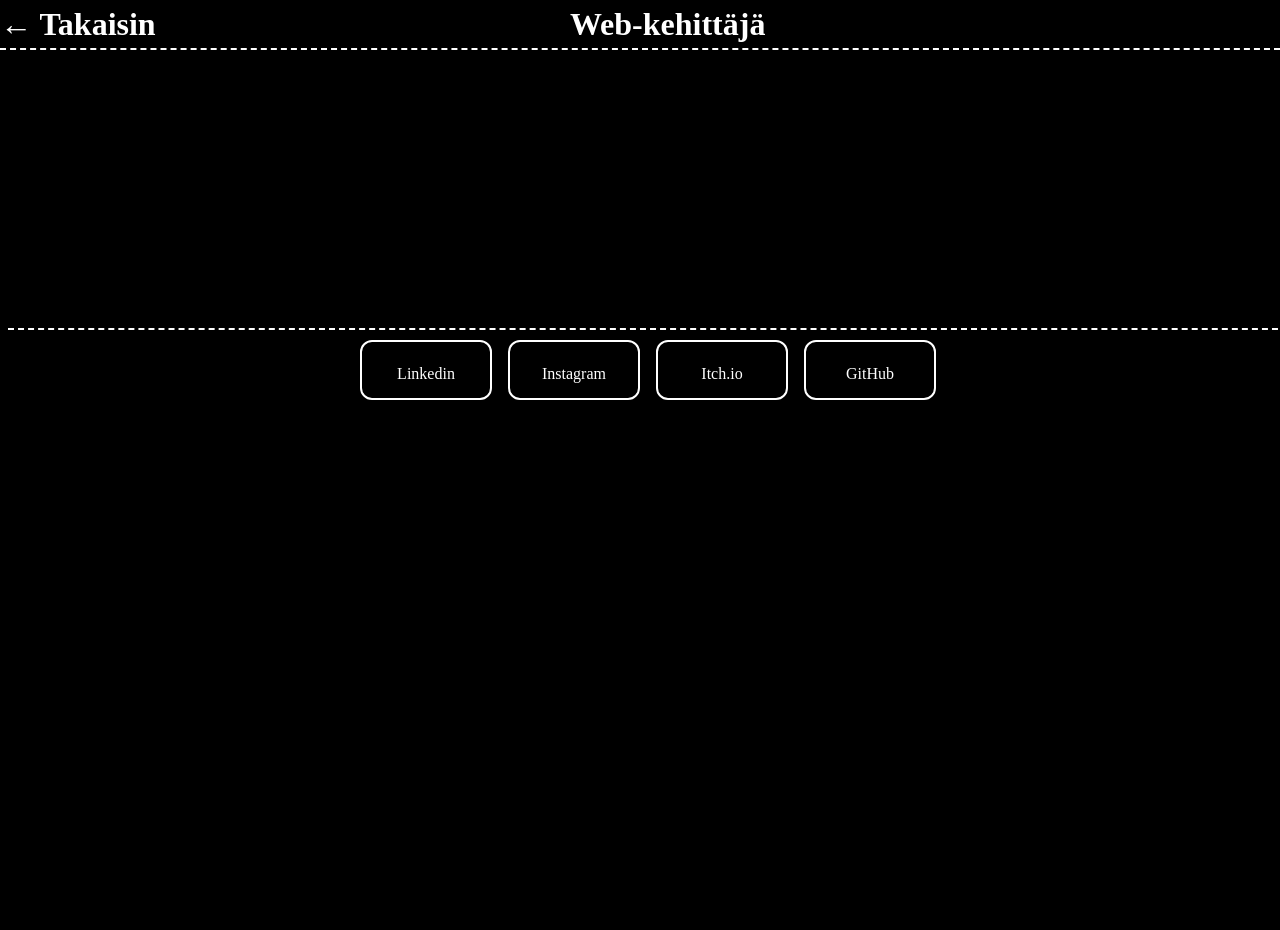
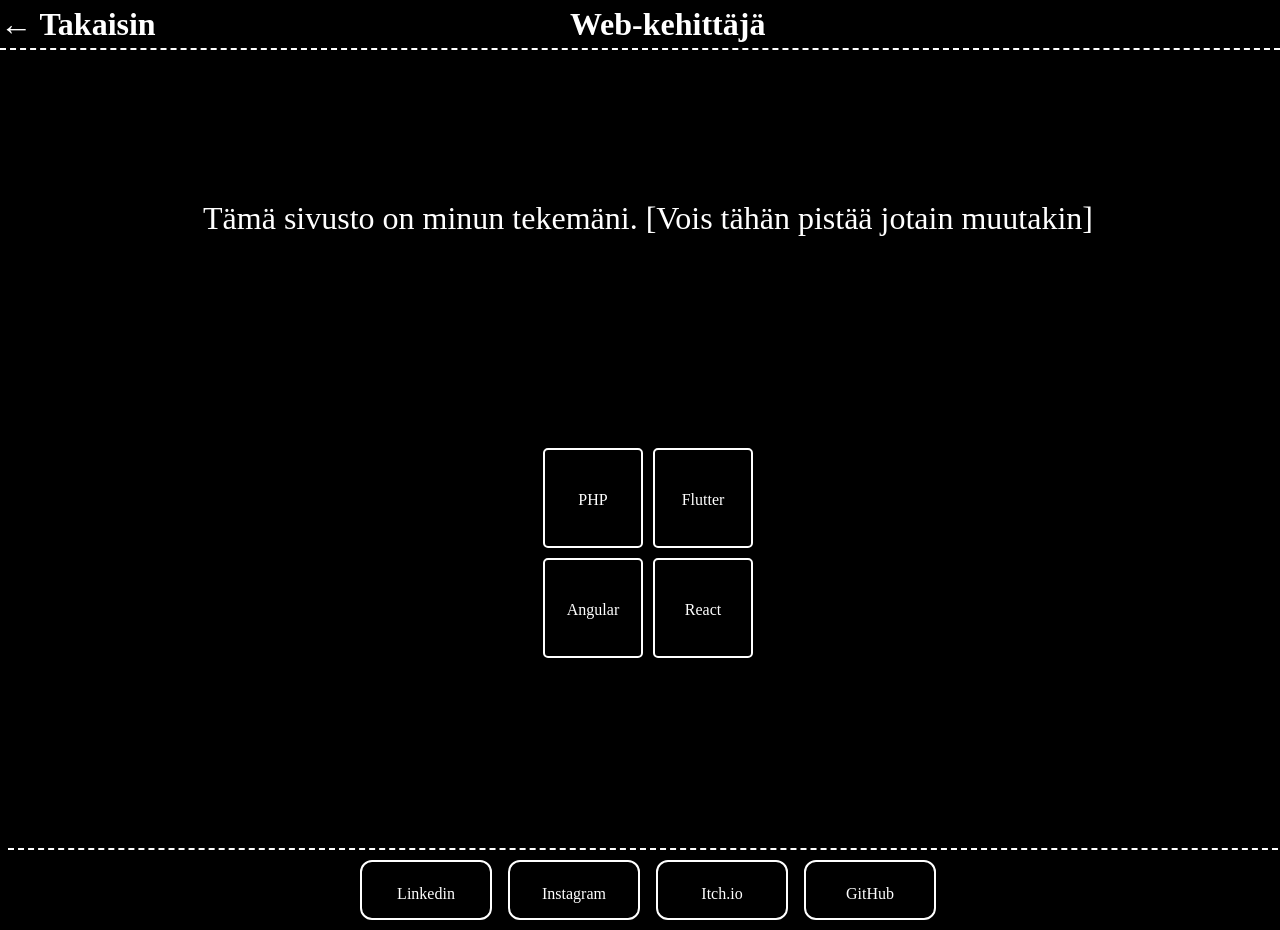
Before and after one commit to Ohra-aho/Ohra-aho.github.io, a PHP site: page /webdeveloper/index.html in a window 1280 px wide. Before the commit the page ends 400 px from the top, so only its background shows below. Run offline with PHP 8.4, Linux system fonts and the light colour scheme.

Commit message:
php test

```diff
--- a/webdeveloper/index.css
+++ b/webdeveloper/index.css
@@ -37,6 +37,42 @@ body #main #header h1 {
   display: inline;
   width: 80vw;
 }
+body #main #intro {
+  position: relative;
+  top: 20vh;
+  height: 30vh;
+  display: flex;
+  justify-content: center;
+}
+body #main #intro p {
+  color: white;
+  font-size: 2em;
+}
+body #main #sample_links {
+  position: relative;
+  top: 20vh;
+  height: 30vh;
+  margin-top: 5vh;
+  display: flex;
+  justify-content: center;
+}
+body #main #sample_links #grid {
+  display: grid;
+  grid-template-columns: 100px 100px;
+  grid-template-rows: 100px 100px;
+  gap: 10px;
+}
+body #main #sample_links #grid a {
+  color: white;
+  text-decoration: none;
+  border: 2px solid white;
+  border-radius: 5px;
+  text-align: center;
+  line-height: 100px;
+}
+body #main #sample_links #grid a:hover {
+  background-color: rgba(128, 128, 128, 0.5);
+}
 body #main #footer {
   width: 100vw;
   height: 10vh;
--- a/webdeveloper/index.html
+++ b/webdeveloper/index.html
@@ -16,8 +16,17 @@
 			<h1>Web-kehittäjä</h1>
 		</div>
 
-		<div>
+		<div id="intro">
+			<p>Tämä sivusto on minun tekemäni. [Vois tähän pistää jotain muutakin]</p>
+		</div>
 
+		<div id="sample_links">
+			<div id="grid">
+				<a href="test.php">PHP</a>
+				<a href="test.php">Flutter</a>
+				<a href="test.php">Angular</a>
+				<a href="test.php">React</a>
+			</div>
 		</div>
 
 		<div id="footer">
--- a/webdeveloper/index.scss
+++ b/webdeveloper/index.scss
@@ -10,6 +10,43 @@ body {
 			@include sub_page_header();
 		}
 
+		#intro {
+			@include top_displacement();
+			height: 30vh;
+			display: flex;
+			justify-content: center;
+			p {
+				color: white;
+				font-size: 2em;
+			}
+		}
+
+		#sample_links {
+			@include top_displacement();
+			height: 30vh;
+			margin-top: 5vh;
+			display: flex;
+			justify-content: center;
+			#grid {
+				display: grid;
+				grid-template-columns: 100px 100px;
+				grid-template-rows: 100px 100px;
+				gap: 10px;
+				a {
+					color: white;
+					text-decoration: none;
+					border: 2px solid white;
+					border-radius: 5px;
+					text-align: center;
+					line-height: 100px;
+				}
+
+				a:hover {
+					background-color: rgba(gray, 0.5);
+				}
+			}
+		}
+
 		@include footer();
 	}
 }
--- /dev/null
+++ b/webdeveloper/test.php
@@ -0,0 +1,3 @@
+<?php?>
+	<h1>Toimii</h1>
+<?php?>
```
Also changed, not shown: 1 other file.
